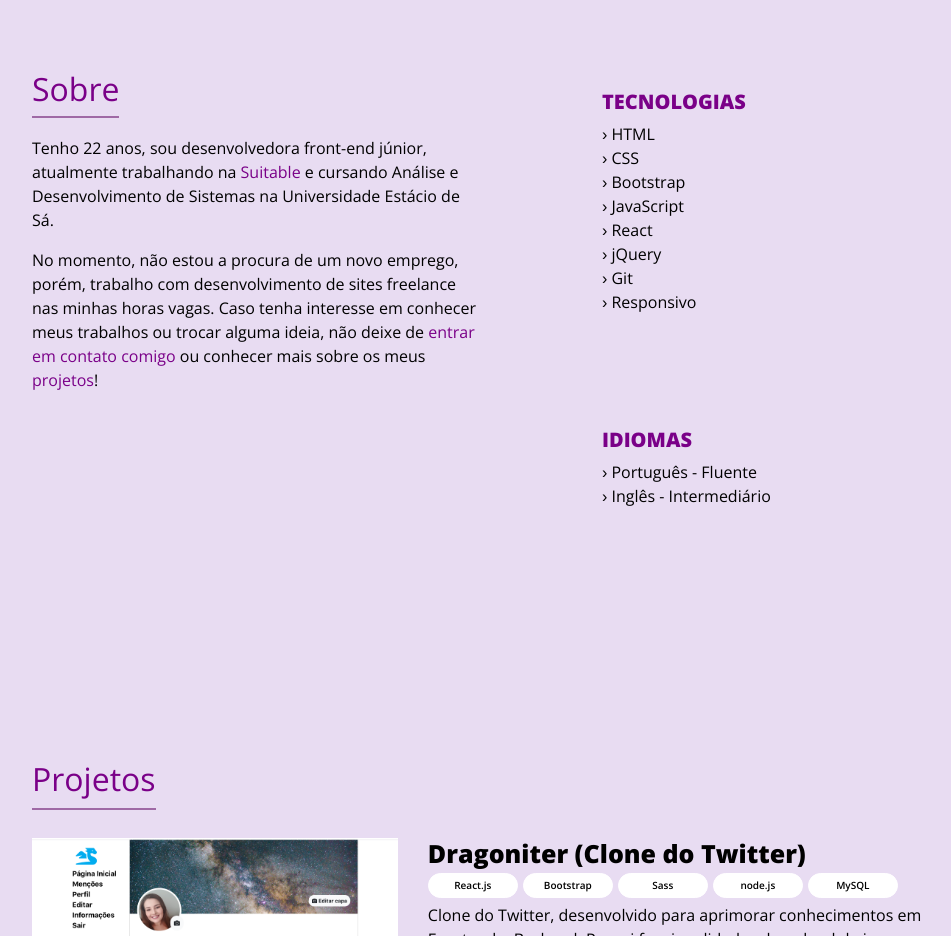
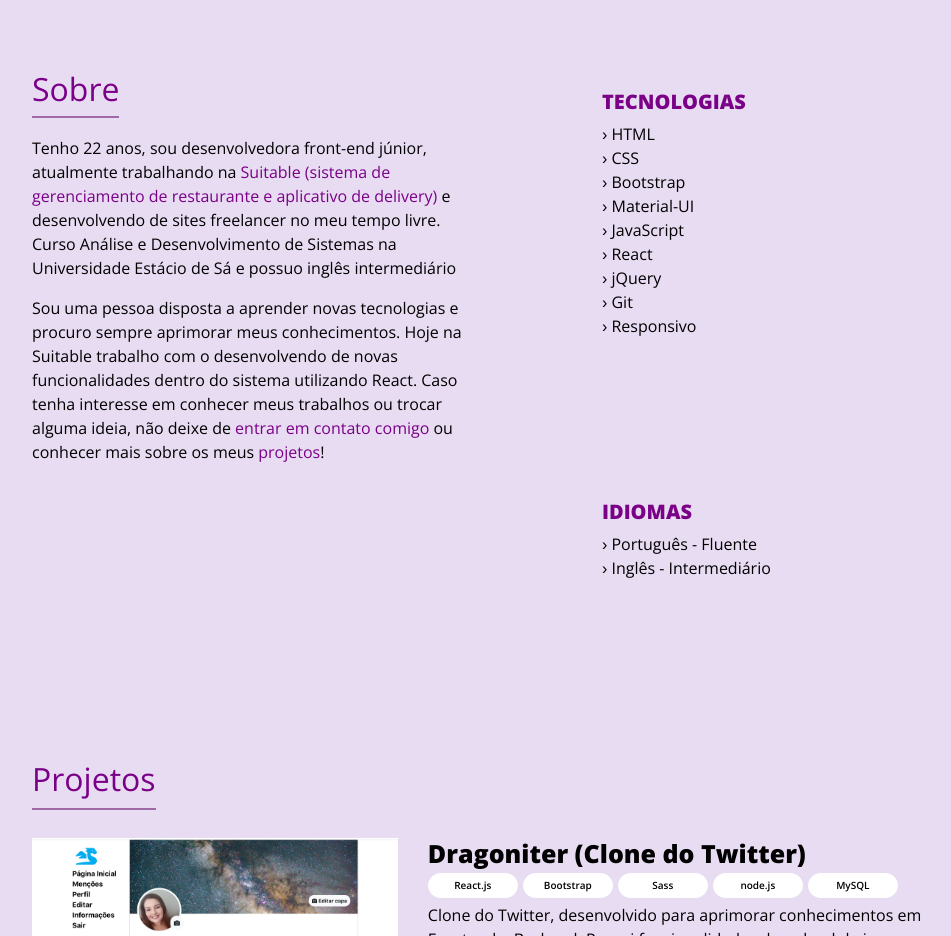
Before and after one commit to marizambarda/portfolio, a React (Create React App) app: page / in a window 1280 px wide. Shown: the part 780-1716 px from the top of the page, without its empty margins (148-1099 px from the left). Built offline with nearby package versions, Linux system fonts and the light colour scheme.

Commit message:
atualizacao do texto

```diff
--- a/src/pages/AboutPage/AboutPage.jsx
+++ b/src/pages/AboutPage/AboutPage.jsx
@@ -15,13 +15,17 @@ function AboutPage() {
 							</h2>
 							<p>
 								Tenho 22 anos, sou desenvolvedora front-end júnior, atualmente trabalhando na{' '}
-								<a href="https://www.suitable.com.br/">Suitable</a> e cursando Análise e Desenvolvimento
-								de Sistemas na Universidade Estácio de Sá.
+								<a href="https://www.suitable.com.br/">
+									Suitable (sistema de gerenciamento de restaurante e aplicativo de delivery)
+								</a>{' '}
+								e desenvolvendo de sites freelancer no meu tempo livre. Curso Análise e Desenvolvimento
+								de Sistemas na Universidade Estácio de Sá e possuo inglês intermediário
 							</p>
 							<p>
-								No momento, não estou a procura de um novo emprego, porém, trabalho com desenvolvimento
-								de sites freelance nas minhas horas vagas. Caso tenha interesse em conhecer meus
-								trabalhos ou trocar alguma ideia, não deixe de{' '}
+								Sou uma pessoa disposta a aprender novas tecnologias e procuro sempre aprimorar meus
+								conhecimentos. Hoje na Suitable trabalho com o desenvolvendo de novas funcionalidades
+								dentro do sistema utilizando React. Caso tenha interesse em conhecer meus trabalhos ou
+								trocar alguma ideia, não deixe de{' '}
 								<AnchorLink href="#contact">entrar em contato comigo</AnchorLink> ou conhecer mais sobre
 								os meus <AnchorLink href="#projects">projetos</AnchorLink>!
 							</p>
@@ -32,6 +36,7 @@ function AboutPage() {
 								<li>› HTML</li>
 								<li>› CSS</li>
 								<li>› Bootstrap</li>
+								<li>› Material-UI</li>
 								<li>› JavaScript</li>
 								<li>› React</li>
 								<li>› jQuery</li>
```
